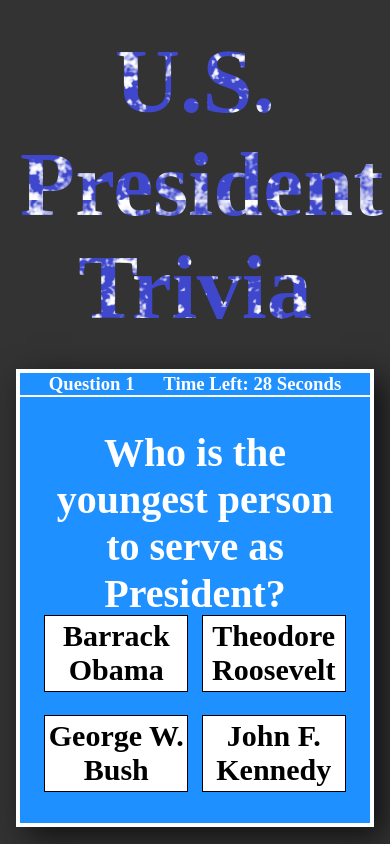
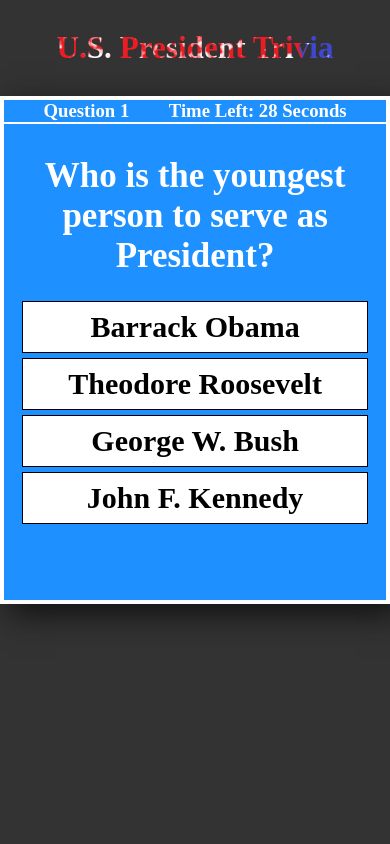
Before and after one commit to Mvcampbell3/TriviaGame, a plain HTML site: page index.html in a window 390 px wide. Both pictures are taken after a click on the element "U.S. Presidents". Drawn offline with nearby package versions, Linux system fonts and the light colour scheme.

Commit message:
working on media queries

```diff
--- a/assets/css/style.css
+++ b/assets/css/style.css
@@ -16,7 +16,8 @@ h1, h2, h3, h4, h5, h6, p{
 .mainTitle{
     text-align: center;
     padding: 30px 20px;
-    font-size: 90px;
+    /* font-size: 90px; */
+    font-size: 6vw;
     background: url("../images/scrollSky.png");
     background-clip: text;
     -webkit-background-clip: text;
@@ -30,7 +31,8 @@ h1, h2, h3, h4, h5, h6, p{
 .mainTitle2{
     text-align: center;
     padding: 30px 20px;
-    font-size: 90px;
+    /* font-size: 90px; */
+    font-size: 6vw;
     background: url("../images/scrollBG.png");
     background-clip: text;
     -webkit-background-clip: text;
@@ -118,7 +120,7 @@ h1, h2, h3, h4, h5, h6, p{
     font-size: 40px;
 }
 
-.answerButtons{
+.answerArea{
     text-align: center;
     display: grid;
     align-items: center;
@@ -182,7 +184,7 @@ h1, h2, h3, h4, h5, h6, p{
 }
 
 .hide{
-    margin-top: 40px;
+    margin: 30px;
 }
 
 .restart{
@@ -202,6 +204,41 @@ h1, h2, h3, h4, h5, h6, p{
 
 @media (max-width: 600px){
     .gameBox{
-        width: 350px;
+        width: 98%;
+        min-height: 500px;
     }
+
+    .answerArea{
+        display: block;
+        position: static;
+        /* min-height: 400px; */
+        width: 100%;
+        padding: 20px 0;
+    }
+
+    .answer{
+        width: 90%;
+        margin: 5px auto;
+        height: 50px;
+    }
+
+    .question h2{
+        font-size: 35px;
+    }
+
+    .btn:hover, .answer:hover {
+        box-shadow: none;
+    }
+
+    .mainTitle{
+        animation-duration: 200s;
+        font-size: 8vw;
+    }
+
+    .mainTitle2{
+        animation-duration: 200s;
+        font-size: 8vw;
+    }
+
+
 }
--- a/index.html
+++ b/index.html
@@ -26,17 +26,11 @@
             <div class="question">What is the meaning of life?</div>
         </div>
         <div class="answerButtons hidden">
-            <div class="btnPlace">
-                <h4 id="button1" class="answer">Answer1</h4>
-            </div>
-            <div class="btnPlace">
-                <h4 id="button2" class="answer">Answer2</h4>
-            </div>
-            <div class="btnPlace">
-                <h4 id="button3" class="answer">Answer3</h4>
-            </div>
-            <div class="btnPlace">
-                <h4 id="button4" class="answer">Answer42</h4>
+            <div class="answerArea">
+                    <h4 id="button1" class="answer">Answer1</h4>
+                    <h4 id="button2" class="answer">Answer2</h4>
+                    <h4 id="button3" class="answer">Answer3</h4>
+                    <h4 id="button4" class="answer">Answer42</h4>
             </div>
         </div>
         <div class="startGamePlace">
```
